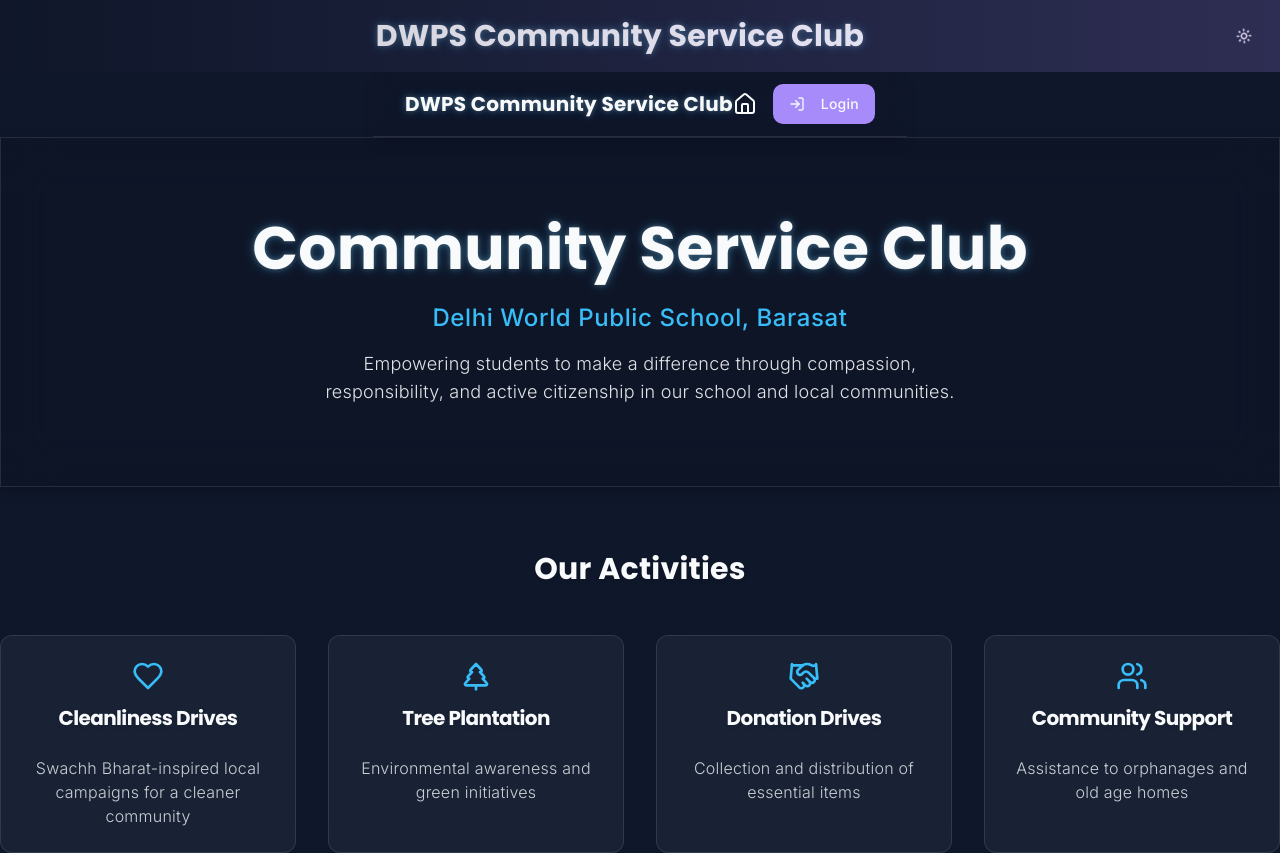
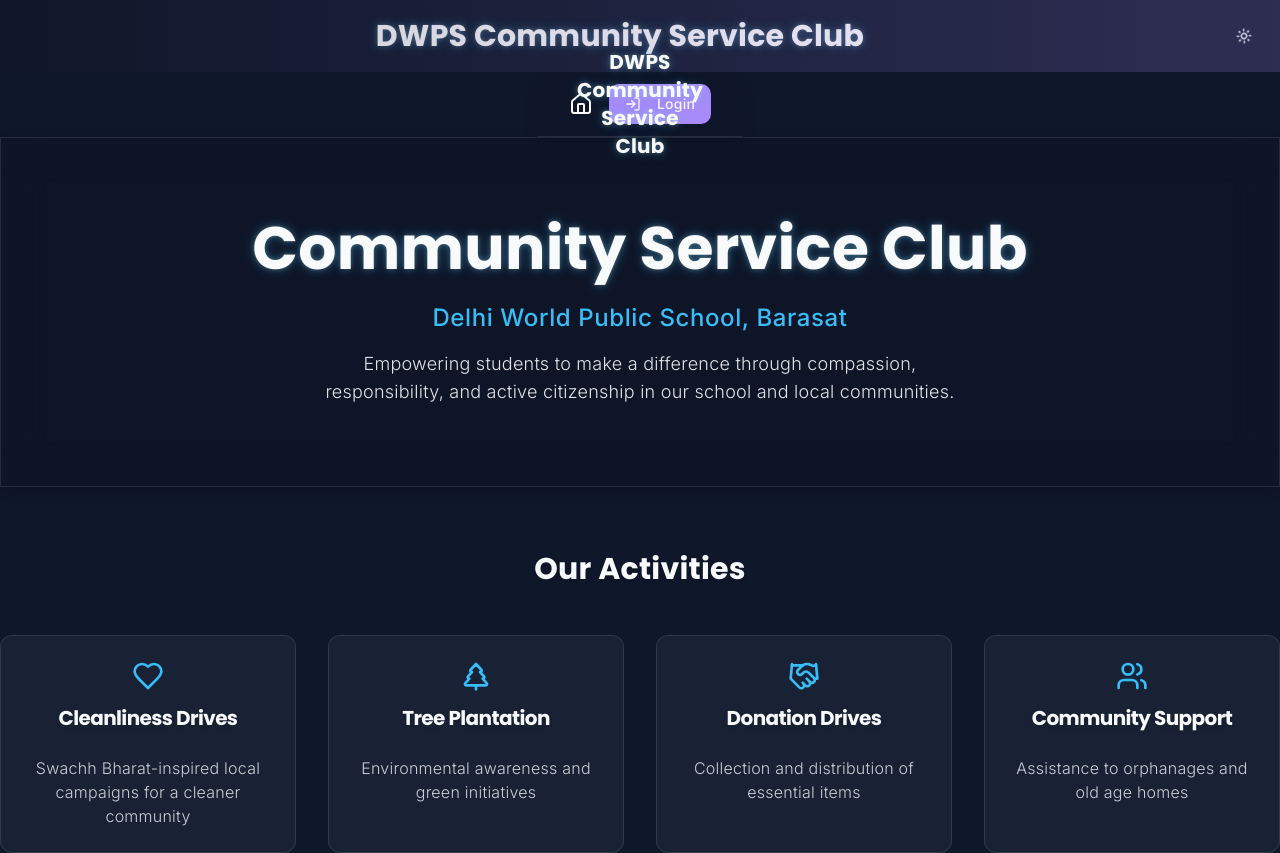
Before and after one commit to Riju-Rahaman/communityclub_dwpsb, a React (Vite) app: page / in a window 1280 px wide. Shown: the top 853 px of the page. Built offline with nearby package versions, Linux system fonts and the light colour scheme.

Commit message:
Refactor: Move buttons to top left
Move the home and login/logout buttons to the top left corner of the navigation bar.

```diff
--- a/src/components/MainNav.tsx
+++ b/src/components/MainNav.tsx
@@ -1,3 +1,4 @@
+
 import { useState, useEffect } from "react";
 import { Link, useNavigate } from "react-router-dom";
 import { Button } from "@/components/ui/button";
@@ -47,10 +48,6 @@ const MainNav = () => {
     <nav className="backdrop-blur-md bg-primary/60 shadow-lg transition-all duration-300 sticky top-0 z-50 border-b border-white/10">
       <div className="max-w-7xl mx-auto px-4 sm:px-6 lg:px-8 relative">
         <div className="flex justify-between items-center h-16">
-          <Link to="/" className="text-foreground text-xl font-bold hover:text-white/90 transition-colors">
-            <span className="animate-text-glow font-poppins">DWPS Community Service Club</span>
-          </Link>
-
           <div className="flex items-center space-x-4">
             <Link
               to="/"
@@ -78,6 +75,10 @@ const MainNav = () => {
               </Button>
             )}
           </div>
+
+          <Link to="/" className="text-foreground text-xl font-bold hover:text-white/90 transition-colors absolute left-1/2 transform -translate-x-1/2">
+            <span className="animate-text-glow font-poppins">DWPS Community Service Club</span>
+          </Link>
         </div>
       </div>
     </nav>
```
